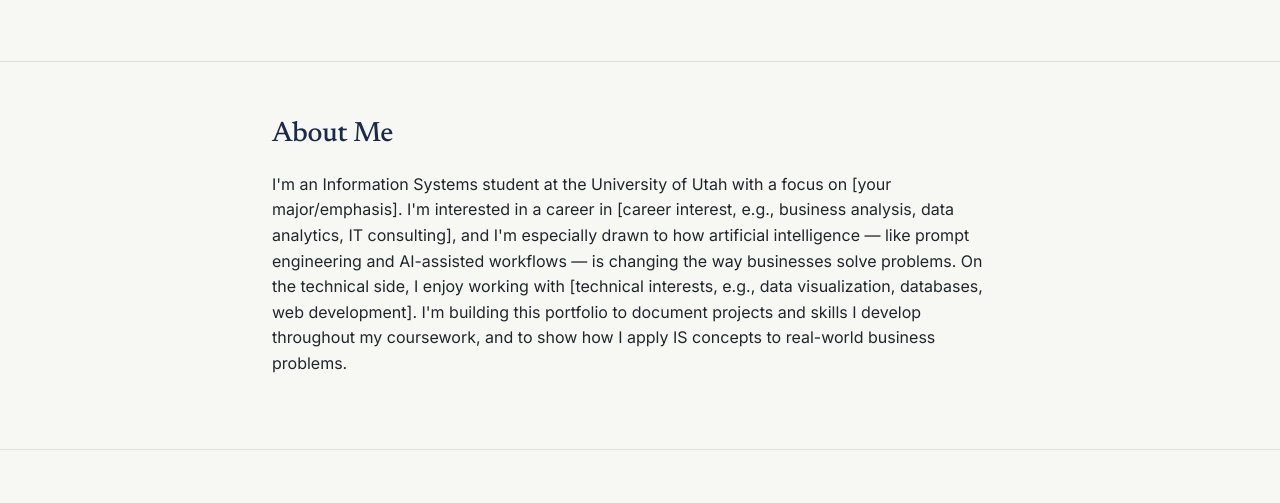
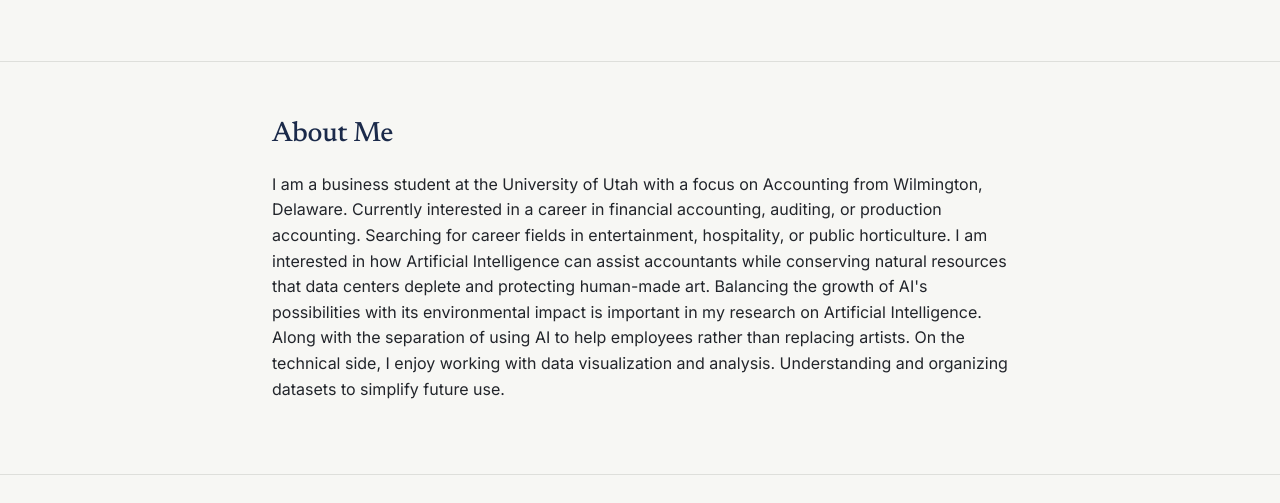
Before and after one commit to ardenfennimore/ardenfennimore.github.io, a plain HTML site: page index.html in a window 1280 px wide. Shown: the part 265-768 px from the top of the page. Drawn offline with nearby package versions, Linux system fonts and the light colour scheme.

Commit message:
Revise portfolio title and 'About Me' section
Updated the title and modified the 'About Me' section to reflect new personal information and interests.

```diff
--- a/index.html
+++ b/index.html
@@ -3,7 +3,7 @@
 <head>
 <meta charset="UTF-8">
 <meta name="viewport" content="width=device-width, initial-scale=1.0">
-<title>Your Name — Portfolio</title>
+<title>Arden Fennimore — Portfolio</title>
 
 <!-- Bootstrap for grid + responsive utilities -->
 <link href="https://cdnjs.cloudflare.com/ajax/libs/bootstrap/5.3.3/css/bootstrap.min.css" rel="stylesheet">
@@ -188,15 +188,8 @@
   <div class="container section-inner">
     <h2>About Me</h2>
     <p>
-      I'm an Information Systems student at the University of Utah with a focus on
-      [your major/emphasis]. I'm interested in a career in [career interest, e.g.,
-      business analysis, data analytics, IT consulting], and I'm especially drawn to
-      how artificial intelligence — like prompt engineering and AI-assisted workflows —
-      is changing the way businesses solve problems. On the technical side, I enjoy
-      working with [technical interests, e.g., data visualization, databases, web
-      development]. I'm building this portfolio to document projects and skills I
-      develop throughout my coursework, and to show how I apply IS concepts to
-      real-world business problems.
+      I am a business student at the University of Utah with a focus on Accounting from Wilmington, Delaware. Currently interested in a career in financial accounting, auditing, or production accounting. Searching for career fields in entertainment, hospitality, or public horticulture. I am interested in how Artificial Intelligence can assist accountants while conserving natural resources that data centers deplete and protecting human-made art. Balancing the growth of AI's possibilities with its environmental impact is important in my research on Artificial Intelligence. Along with the separation of using AI to help employees rather than replacing artists. On the technical side, I enjoy working with data visualization and analysis. Understanding and organizing datasets to simplify future use.
+
     </p>
   </div>
 </section>
```
